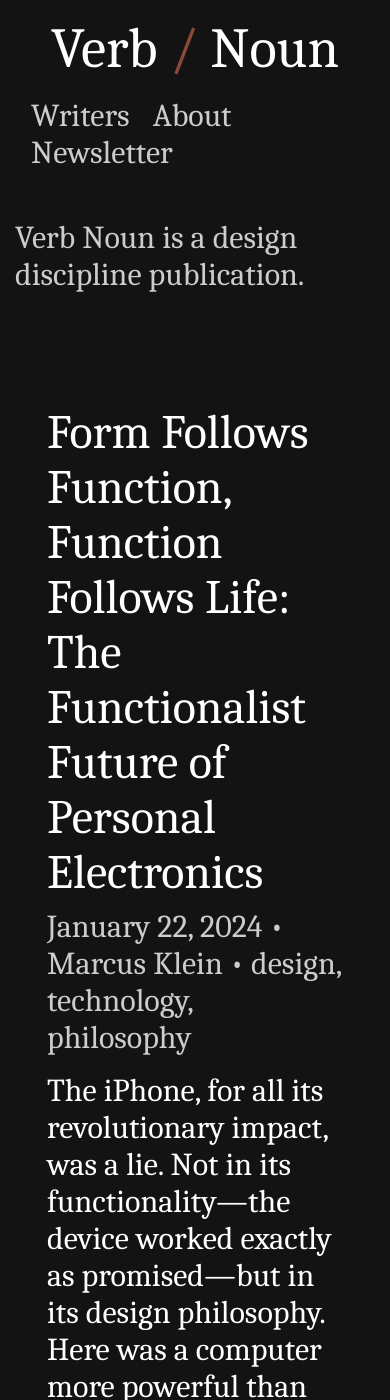
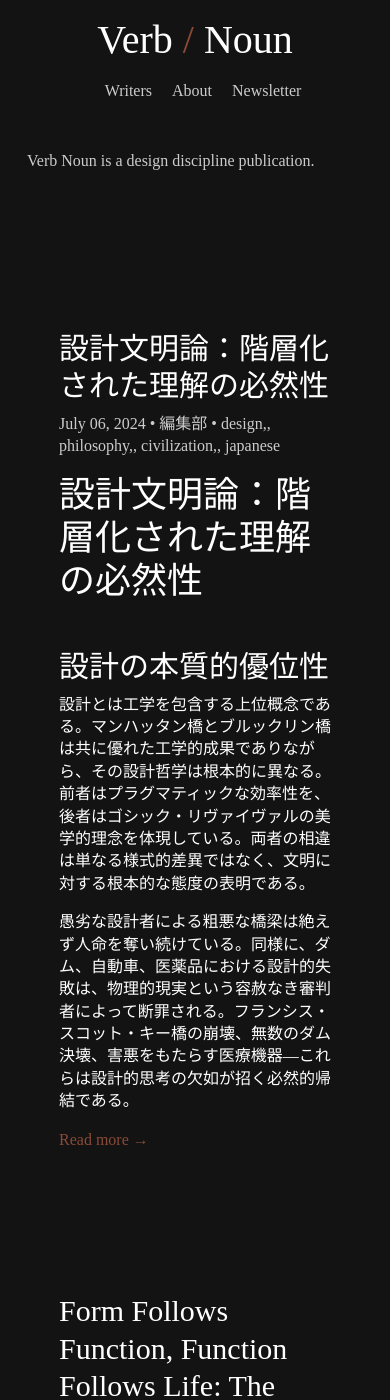
Before and after one commit to verbnoun/verbnoun.com, a Jekyll site: the page built from index.html, in a window 390 px wide and 1400 px high. Built offline with Jekyll 4.4.1, drawn with Linux system fonts in a browser that asks for light colours; the list of posts is cut into pages by our own code.

Commit message:
mobile layout update

```diff
--- a/_layouts/default.html
+++ b/_layouts/default.html
@@ -10,7 +10,7 @@
 
   <link rel="preconnect" href="https://fonts.googleapis.com">
   <link rel="preconnect" href="https://fonts.gstatic.com" crossorigin>
-  <link href="https://fonts.googleapis.com/css2?family=Caladea:ital,wght@0,400;0,700;1,400;1,700&family=Noto+Serif+JP:wght@400;700&display=swap" rel="stylesheet">
+  <link href="https://fonts.googleapis.com/css2?family=Noto+Serif+JP:wght@200;300;400;500;600;700&display=swap" rel="stylesheet">
   <link rel="stylesheet" href="{{ '/assets/css/style.css' | relative_url }}">
   <link rel="canonical" href="{{ page.url | replace:'index.html','' | absolute_url }}">
 
--- /dev/null
+++ b/_posts/2024-07-06-design-civilization-architecture.md
@@ -0,0 +1,46 @@
+---
+layout: post
+title: "設計文明論：階層化された理解の必然性"
+date: 2024-07-06
+author: "編集部"
+tags: design, philosophy, civilization, japanese
+excerpt: "設計とは工学を包含する上位概念である。マンハッタン橋とブルックリン橋は共に優れた工学的成果でありながら、その設計哲学は根本的に異なる。愚劣な設計者による粗悪な橋梁は絶えず人命を奪い続けている。"
+---
+
+# 設計文明論：階層化された理解の必然性
+
+## 設計の本質的優位性
+
+設計とは工学を包含する上位概念である。マンハッタン橋とブルックリン橋は共に優れた工学的成果でありながら、その設計哲学は根本的に異なる。前者はプラグマティックな効率性を、後者はゴシック・リヴァイヴァルの美学的理念を体現している。両者の相違は単なる様式的差異ではなく、文明に対する根本的な態度の表明である。
+
+愚劣な設計者による粗悪な橋梁は絶えず人命を奪い続けている。同様に、ダム、自動車、医薬品における設計的失敗は、物理的現実という容赦なき審判者によって断罪される。フランシス・スコット・キー橋の崩壊、無数のダム決壊、害悪をもたらす医療機器—これらは設計的思考の欠如が招く必然的帰結である。
+
+## 権力の暴力的基盤と抽象化の必要性
+
+権力は常に暴力によって担保される。被支配者の知的水準が高いほど、より巧妙な抽象化が必要となる。アナルコ・サンディカリスト的協同組合でさえ、餓死という暴力的制裁によって規律を維持している。この事実を直視することなく、設計的介入による社会改良を論じることは知的欺瞞に他ならない。
+
+現実の未来は現在の延長線上にある：経験の階層化である。我々の一部は眼鏡にはマイキータを選び、iPhoneを所持し、百年以上前の文学作品を娯楽として読む。我々は相互に生活の質を強化し合っているが、これは金銭的な意味での上位1%ではなく、趣味と理解における上位0.01%である。我々の周囲にはテム的人間が溢れている。この階層化と希少化は今後さらに加速するであろう。
+
+## 品質と民主化の不可能性
+
+先進的技術における問題解決策は、すべて歴史的先例を欠いている。強制的選択圧力なしに民主化されたアクセスから品質が創発した例は存在しない。そして、その圧力は究極的に暴力または欠乏に帰結する。
+
+識別能力を有する者は既に品質が重要視される環境を自己選択し、それにアクセスする資源を保有している。一方、大衆市場は最低公約数に最適化される。なぜなら、そこに量的規模が存在するからである。部分的ポスト希少性は、この格差を解決するのではなく、むしろ加速させるであろう。
+
+マイキータの眼鏡は完璧な例証である。優れた設計を認識し購入できる人々のための市場は存在するが、その規模は微小である。大多数の人間は良悪な設計の区別を文字通り知覚できない。有能と無能な散文の区別ができないのと同様に、彼らは最安値で最も便利なものを選択する。
+
+## 文明の設計的構造
+
+工学における客観的制約下でさえ、設計品質には巨大な変動が存在する。劣悪な技術者は日常的に人命を奪っている。制度的安全装置は実質的機能よりも演劇的効果を重視することが多い。物理的現実は結果を提供するが、予防は提供しない。
+
+我々は品質意識を有する少数派が卓越性の独自生態系を維持し、一方で多数派がアルゴリズム的凡庸性の海に溺れる世界に向かっている。恐るべきは、この少数派がより広範な文化から孤立するにつれ、それに影響を与える能力を完全に失う可能性である。
+
+## 分離の戦略的必然性
+
+問題は、この階層化をいかに防ぐかではない。品質層がより孤立するにつれ、自らをいかに維持するかである。我々は既に答えを知っている：より厳格な選別、より高い参入障壁、より精緻な識別機構である。
+
+真の設計的権威は、大衆的承認ではなく、同等の能力を有する者からの認識によって確立される。我々が目指すべきは、オリンピック建設プロジェクトへのコンサルタント契約、リーボックのグローバル・マーケティング戦略、日本の公共劇場における官民パートナーシップへの参与である。
+
+これらの機会は、設計が文明の隠れた建築であることを理解する者にのみ開かれる。設計的失敗がいかに都市計画からユーザーインターフェイス、組織構造に至るまで連鎖的波及効果を生み出すかを予測できる者にのみである。
+
+設計は選択された少数による、選択された少数のための営為である。この事実を受容することから、真の影響力は始まる。
--- a/assets/css/style.css
+++ b/assets/css/style.css
@@ -13,8 +13,10 @@
 }
 
 body {
-  font-family: 'Caladea', 'Noto Serif JP', 'Times New Roman', serif;
-  font-size: 200%;
+  font-family: 'Noto Serif JP', 'Times New Roman', serif;
+  font-size: 16px;
+  font-weight: 400;
+  line-height: 1.4;
   background-color: var(--dark-gray);
   color: var(--text-white);
   text-rendering: optimizeLegibility;
@@ -22,16 +24,71 @@
   -moz-osx-font-smoothing: grayscale;
 }
 
-/* Typography - semantic HTML preserved, styling removed for now */
-h1, h2, h3, h4, h5, h6 {
-  font-family: inherit;
+/* Typography scale following Bringhurst principles */
+h1 {
+  font-size: 2.25em;
+  line-height: 1.2;
   font-weight: normal;
   color: var(--text-white);
+  margin-bottom: 0.67em;
+}
+
+h2 {
+  font-size: 1.875em;
+  line-height: 1.25;
+  font-weight: normal;
+  color: var(--text-white);
+  margin-top: 1.5em;
+  margin-bottom: 0.75em;
+}
+
+h3 {
+  font-size: 1.5em;
+  line-height: 1.3;
+  font-weight: normal;
+  color: var(--text-white);
+  margin-top: 1.25em;
+  margin-bottom: 0.625em;
+}
+
+h4 {
+  font-size: 1.25em;
+  line-height: 1.3;
+  font-weight: normal;
+  color: var(--text-white);
+  margin-top: 1em;
+  margin-bottom: 0.5em;
+}
+
+h5 {
+  font-size: 1.125em;
+  line-height: 1.3;
+  font-weight: normal;
+  color: var(--text-white);
+  margin-top: 1em;
+  margin-bottom: 0.5em;
+}
+
+h6 {
+  font-size: 1em;
+  line-height: 1.3;
+  font-weight: normal;
+  color: var(--text-white);
+  margin-top: 1em;
+  margin-bottom: 0.5em;
 }
 
 p {
+  font-size: 1em;
+  line-height: 1.4;
   color: var(--text-white);
   text-align: left;
+  margin-bottom: 1em;
+}
+
+small {
+  font-size: 0.875em;
+  line-height: 1.5;
 }
 
 /* Standard link styling */
@@ -68,13 +125,26 @@
 }
 
 blockquote {
+  font-size: 1.125em;
+  line-height: 1.4;
   padding-left: 2em;
+  margin: 1.5em 0;
   font-style: italic;
   color: var(--text-gray);
 }
 
+ul, ol {
+  margin-bottom: 1em;
+  padding-left: 2em;
+}
+
+li {
+  margin-bottom: 0.5em;
+  line-height: 1.4;
+}
+
 .container {
-  max-width: 66ch;
+  max-width: 64ch; /* 64 characters width */
   margin: 0 auto;
   padding: 0 1.5rem;
 }
@@ -97,7 +167,8 @@
 .site-title {
   color: var(--text-white);
   text-decoration: none;
-  font-size: 177%;
+  font-size: 2.5em;
+  line-height: 1.2;
 }
 
 .site-title .slash {
@@ -212,7 +283,7 @@
 }
 
 .site-footer .container {
-  max-width: 800px;
+  max-width: 50em; /* Footer can be wider than main content */
   display: flex;
   justify-content: space-between;
   align-items: center;
@@ -223,8 +294,22 @@
   gap: 2rem;
 }
 
-/* Responsive design */
-@media (max-width: 768px) {
+/* Responsive typography for apparent size consistency */
+/* Mobile: 16px base (optimal for mobile reading) */
+@media (max-width: 480px) {
+  body {
+    font-size: 16px;
+  }
+
+  .container {
+    max-width: 45ch; /* 45 characters optimal for mobile */
+    padding: 0 0.75rem;
+  }
+
+  .site-footer .container {
+    max-width: 50em; /* Footer can be wider */
+  }
+
   .header-content {
     flex-direction: column;
     gap: 1rem;
@@ -262,14 +347,38 @@
   .page-end {
     padding: 3rem 0 1.5rem;
   }
-}
-
-@media (max-width: 480px) {
-  .container {
-    padding: 0 15px;
-  }
 
   .hero-section {
     padding: 2rem 0;
   }
 }
+
+/* Tablet: 16px base (medium viewing distance) - default above */
+@media (min-width: 481px) and (max-width: 1199px) {
+  body {
+    font-size: 16px;
+  }
+
+  .container {
+    max-width: 64ch; /* 64 characters width */
+  }
+
+  .site-footer .container {
+    max-width: 50em;
+  }
+}
+
+/* Desktop: 20px base (furthest viewing distance) */
+@media (min-width: 1200px) {
+  body {
+    font-size: 20px;
+  }
+
+  .container {
+    max-width: 64ch; /* 64 characters width */
+  }
+
+  .site-footer .container {
+    max-width: 40em;
+  }
+}
--- a/index.html
+++ b/index.html
@@ -58,7 +58,7 @@
 }
 
 .article-list {
-  max-width: 800px;
+  max-width: 64ch;
   margin: 0 auto;
 }
 
```
Also changed, not shown: .claude/settings.local.json.
